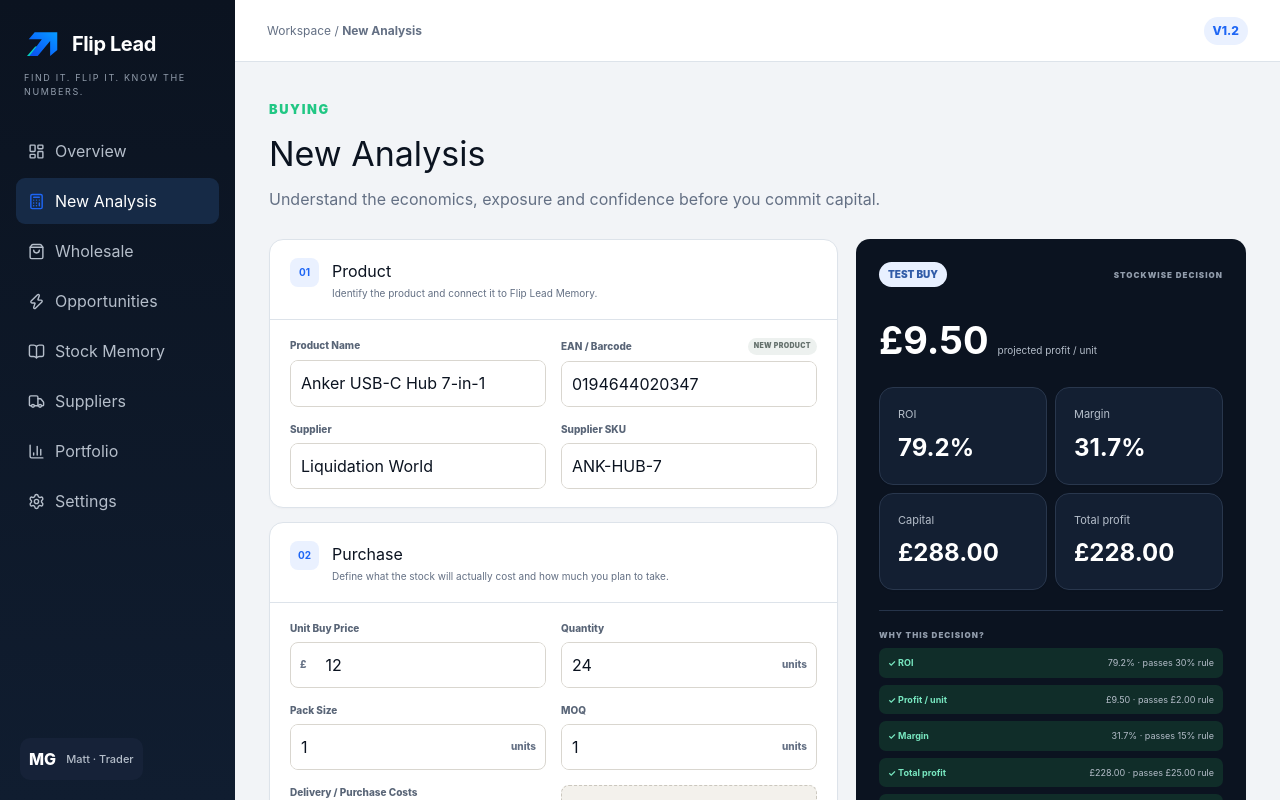
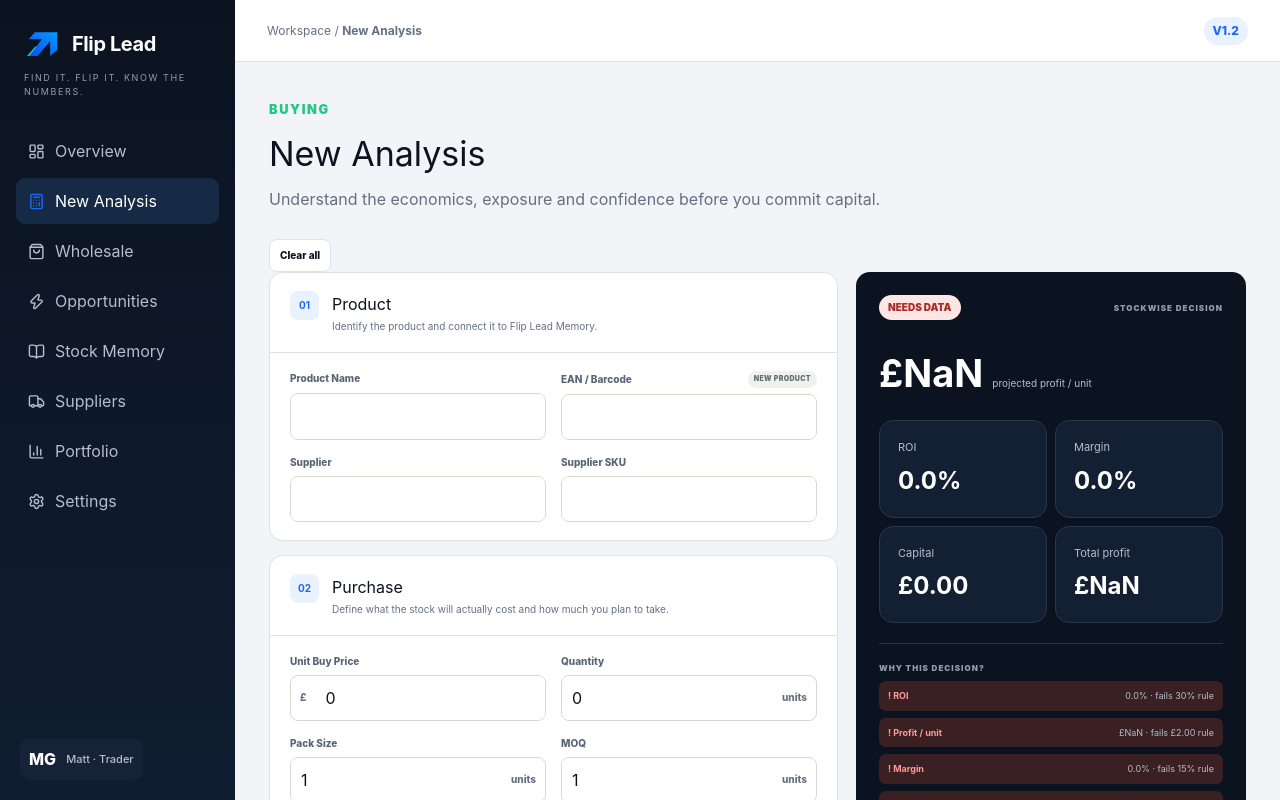
Before and after one commit to mattygribb-beep/stockwise, a Next.js app: page / in a window 1280 px wide. Both pictures are taken after a click on the button "Analyse Product". Shown: the top 800 px of the page. Built offline with nearby package versions, Linux system fonts and the light colour scheme.

Commit message:
Start new analyses blank and add Clear all

```diff
--- a/app/page.tsx
+++ b/app/page.tsx
@@ -12,7 +12,7 @@ export default function Page(){
  const defaults={roi:30,profit:2,margin:15,totalProfit:25,maxCapital:500,firstCapital:250,firstUnits:24}
  const [rules,setRules]=useState(defaults)
  const [budget,setBudget]=useState(2000)
- const [a,setA]=useState({product:'Anker USB-C Hub 7-in-1',ean:'0194644020347',supplier:'Liquidation World',sku:'ANK-HUB-7',marketplace:'Amazon UK',buy:12,sell:29.99,fees:4.5,fulfilment:3.49,pack:0.5,other:0,delivery:0,qty:24,moq:1,packSize:1,source:'Manual Estimate'})
+ const [a,setA]=useState({product:'',ean:'',supplier:'',sku:'',marketplace:'Amazon UK',buy:0,sell:0,fees:0,fulfilment:0,pack:0,other:0,delivery:0,qty:0,moq:1,packSize:1,source:'Manual Estimate'})
  const calc=useMemo(()=>{const landed=a.buy+(a.delivery/a.qty),profit=a.sell-landed-a.fees-a.fulfilment-a.pack-a.other,roi=landed?profit/landed*100:0,margin=a.sell?profit/a.sell*100:0,capital=a.buy*a.qty+a.delivery;return{landed,profit,roi,margin,capital,revenue:a.sell*a.qty,totalProfit:profit*a.qty}},[a])
  const seen=rows.find(r=>r.ean===a.ean); const totalProfit=calc.profit*a.qty; const hard=calc.roi>=rules.roi&&calc.profit>=rules.profit&&calc.margin>=rules.margin&&totalProfit>=rules.totalProfit&&calc.capital<=rules.maxCapital
  const exposure=calc.capital<=rules.firstCapital&&a.qty<=rules.firstUnits
@@ -85,7 +85,7 @@ function AnalysisWorkspace({a,setA,calc,rules,budget,active,rows,decision,seen,s
  const checks=[['ROI',calc.roi,rules.roi,'%',true],['Profit / unit',calc.profit,rules.profit,'£',true],['Margin',calc.margin,rules.margin,'%',true],['Total profit',calc.totalProfit,rules.totalProfit,'£',true],['Capital',calc.capital,rules.maxCapital,'£',false]] as const
  const confidence=a.source==='Previous Actual Sale'?'HISTORICAL ACTUAL':a.source==='Marketplace Research'?'VERIFIED':a.source==='Supplier RRP'?'LOW CONFIDENCE':'UNVERIFIED'
  const set=(k:string,v:any)=>setA({...a,[k]:v})
- return <><Title k="BUYING" t="New Analysis" p="Understand the economics, exposure and confidence before you commit capital."/>
+ return <><div className="analysisTitleRow"><Title k="BUYING" t="New Analysis" p="Understand the economics, exposure and confidence before you commit capital."/><button className="reset" onClick={()=>setA({product:'',ean:'',supplier:'',sku:'',marketplace:'Amazon UK',buy:0,sell:0,fees:0,fulfilment:0,pack:0,other:0,delivery:0,qty:0,moq:1,packSize:1,source:'Manual Estimate'})}>Clear all</button></div>
  <div className="analysisV2">
   <div className="analysisForm">
    <FormSection n="01" title="Product" text="Identify the product and connect it to Flip Lead Memory.">
```
